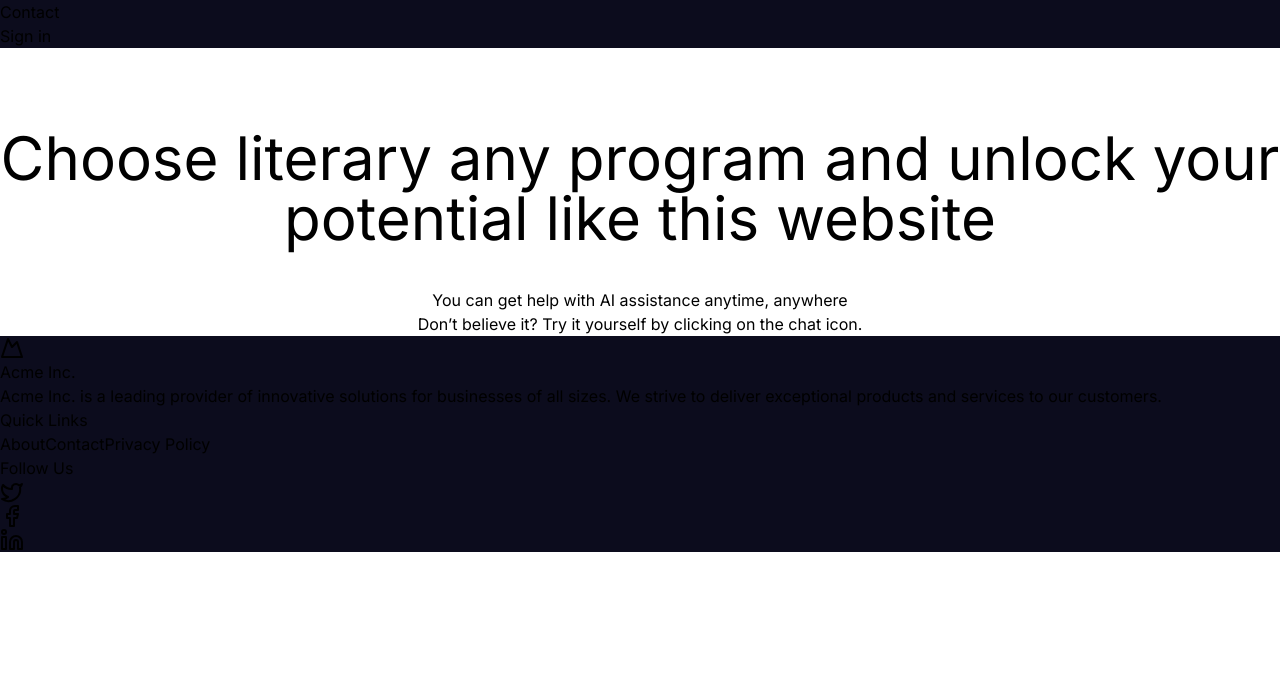
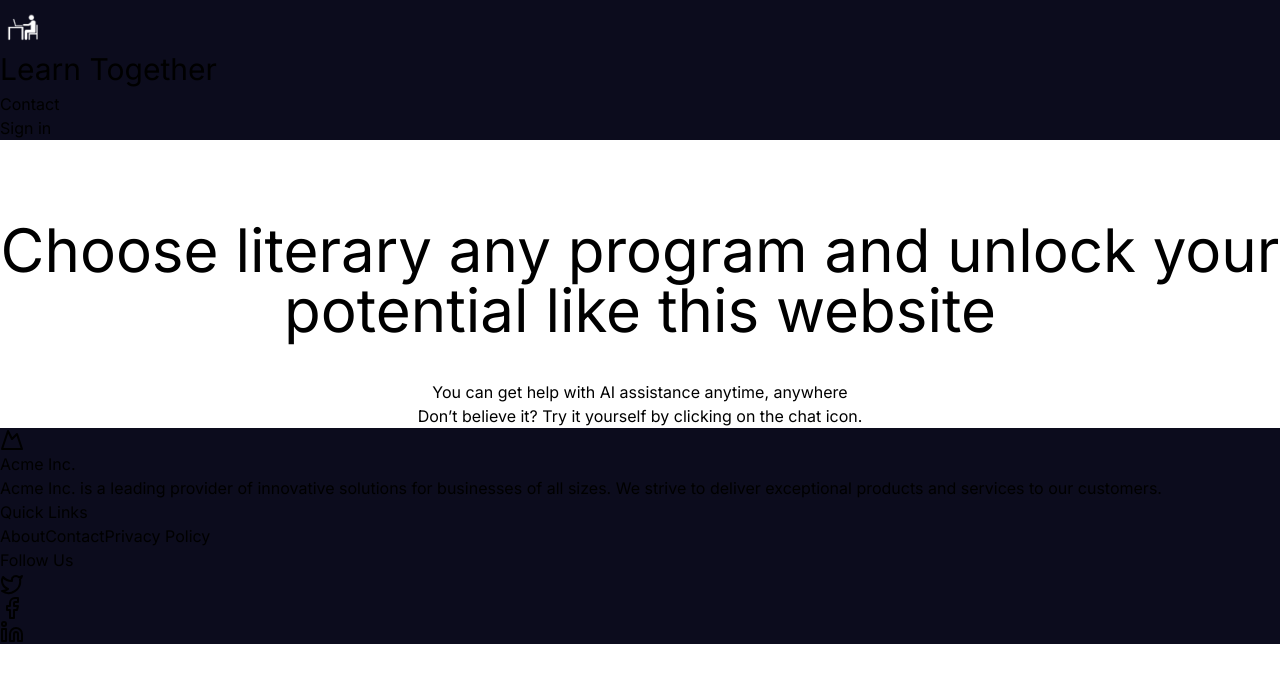
Before and after one commit to JoseArias31/Learn-Together, a Next.js app in the folder cooperativelearning/: page / in a window 1280 px wide. Shown: the top 682 px of the page. Built offline with nearby package versions, Linux system fonts and the light colour scheme.

Commit message:
Nav Bar updates

```diff
--- a/cooperativelearning/components/navBar.js
+++ b/cooperativelearning/components/navBar.js
@@ -1,11 +1,22 @@
 import Link from 'next/link';
 import '../src/app/globals.css'
+import Image from 'next/image'
+import logo from '../public/Logo.png';
 
 
 export default function NavBar() {
-return(
 
-    <nav className="p-4" style={{background:'#0C0C1D'}}>
+
+  return(
+
+    <nav className="p-4 flex justify-start items-center" style={{background:'#0C0C1D', justifyContent:'space-between'}}>
+
+<div className='flex items-center gap-4'>
+    <Image className='relative z-10' src={logo} alt="Logo" width={41} />
+    <h1 className='text-white' style={{fontSize:'1.875rem'}}>Learn Together</h1>
+    </div>
+
+
 
     <ul className="flex space-x-4" style={{justifyContent:'right'}}>
 
```
Also changed, not shown: cooperativelearning/public/Logo.png (added).
